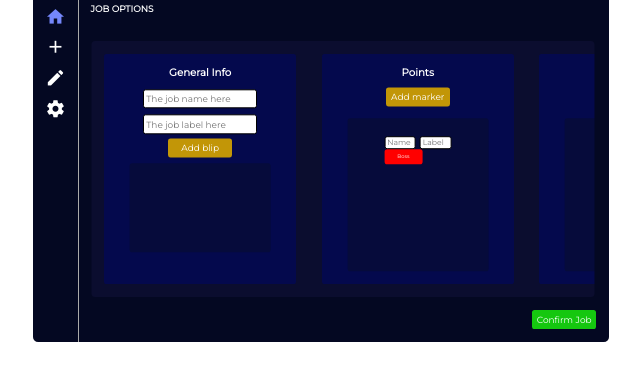
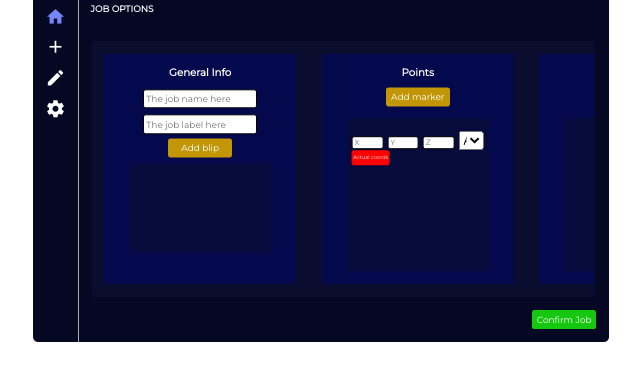
Before and after one commit to Chiqu1/guille_jobcreatorv2, a plain HTML site: page Ui/Index.html in a window 1280 px wide. Shown: the part 250-630 px from the top of the page, without its empty margins (319-959 px from the left). Drawn offline with nearby package versions, Linux system fonts and the light colour scheme.

Commit message:
feat(cbs): callbacks included

```diff
--- a/Ui/Index.html
+++ b/Ui/Index.html
@@ -65,9 +65,11 @@
                             <div class="placemiddle rankpart">
                                 <!-- Code injected by js -->
                                 <div style="margin-top: 1vw">
-                                    <input class="input blipin" placeholder="Name"></input>
-                                    <input class="input blipin" placeholder="Label"></input>
-                                    <div class="button actualcoords" style="background-color: red;"><span class="text" style="font-size: .4vw;">Boss</span></div>
+                                    <input class="input blipin" placeholder="X"></input>
+                                    <input class="input blipin" placeholder="Y"></input>
+                                    <input class="input blipin" placeholder="Z"></input>
+                                    <select style="width: 2vw;"><option value="armario">Armario</option><option value="get">Sacar coches</option><option value="save">Guardar vehículos</option><option value="boss">Jefe</option><option value="shop">Tienda</option></select>
+                                    <div class="button actualcoords" style="background-color: red;"><span class="text" style="font-size: .4vw;">Actual coords</span></div>
                                 </div>
                             </div>
                         </div>
```
Also changed, not shown: 7 other files.
